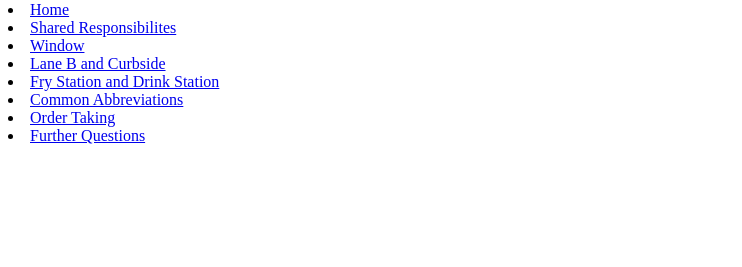
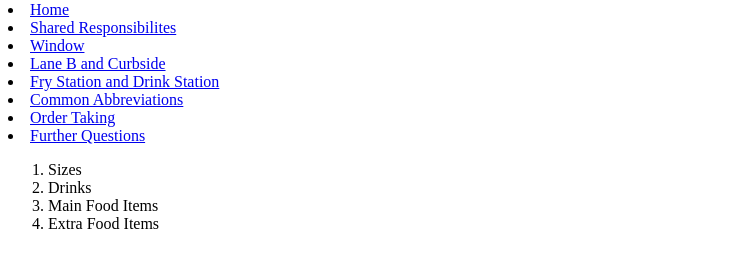
Before and after one commit to bkg04/bkg04.github.io, a plain HTML site: page common_abbreviations.html in a window 1280 px wide. Shown: the part 79-346 px from the top of the page, without its empty margins (0-742 px from the left). Drawn offline with Linux system fonts and the light colour scheme.

Commit message:
worked on abbreviations list

```diff
--- a/common_abbreviations.html
+++ b/common_abbreviations.html
@@ -15,5 +15,13 @@
             <li><a href = "order_taking.html">Order Taking</a></li>
             <li><a href = "questions.html">Further Questions</a></li>
         </header>
+        <div>
+            <ol>
+                <li>Sizes</li>
+                <li>Drinks</li>
+                <li>Main Food Items</li>
+                <li>Extra Food Items</li>
+            </ol>
+        </div>
     </body>
 </html>
```
Also changed, not shown: index.html (+0 -1 lines).
